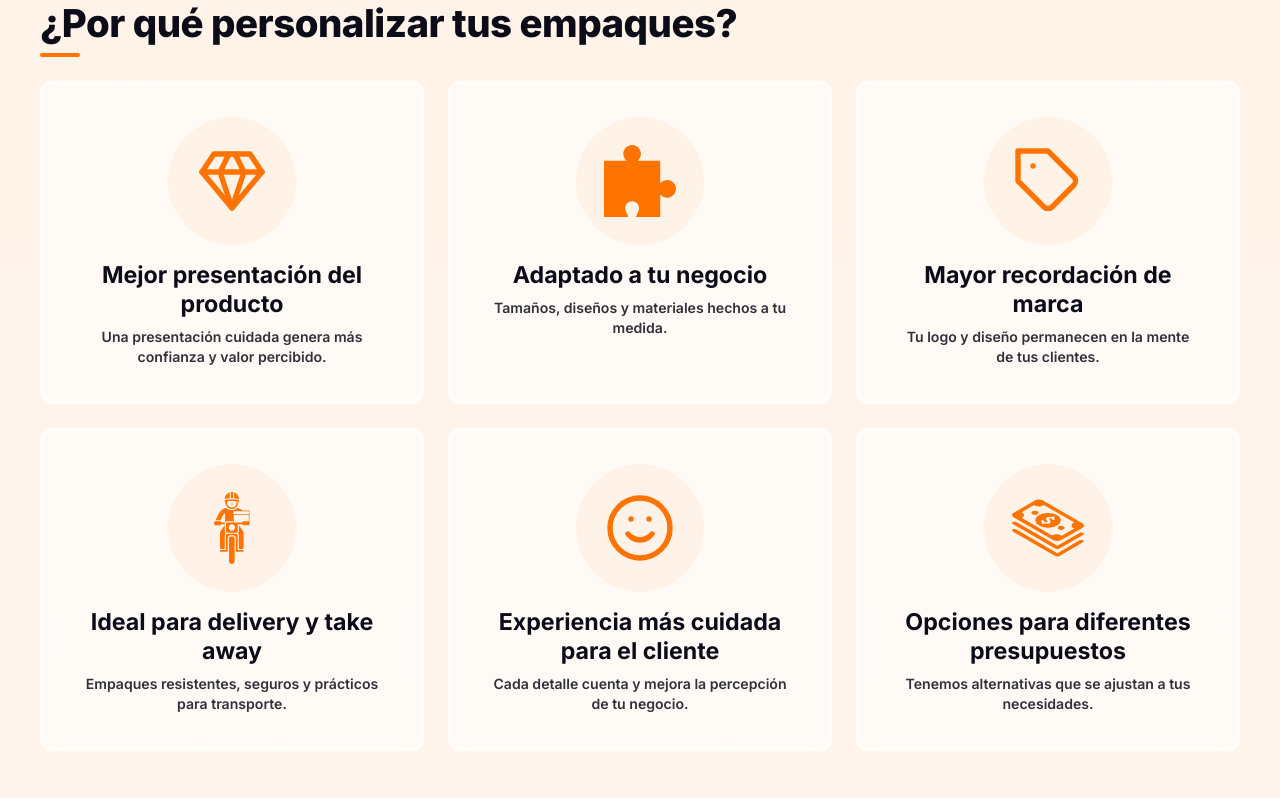
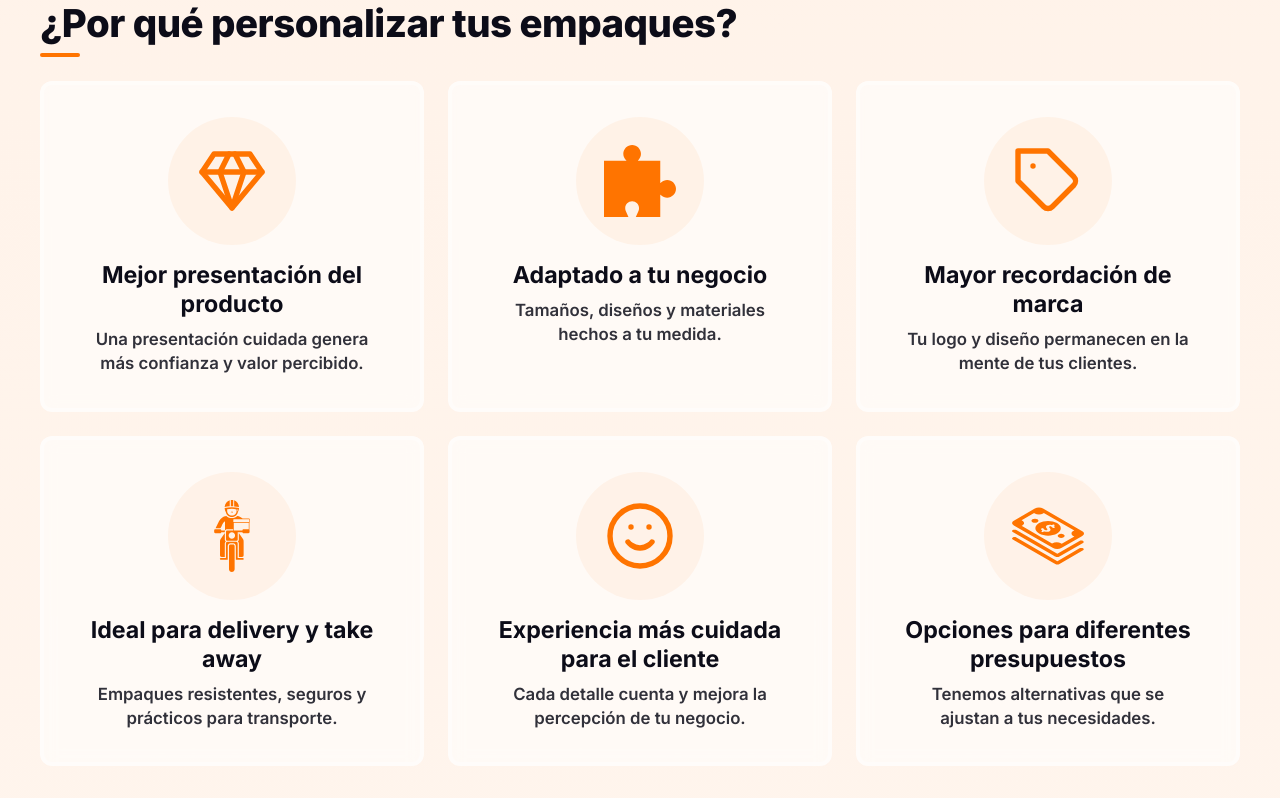
Before and after one commit to Madcz12/BarcaneGroup, a React (Vite) app: page / in a window 1280 px wide. Shown: the part 2901-3699 px from the top of the page. Built offline with nearby package versions, Linux system fonts and the light colour scheme.

Commit message:
fix: titles and description on BenefitsAlternating component adjusted

```diff
--- a/src/components/IndustriesAndWhy/BenefitsAlternating.css
+++ b/src/components/IndustriesAndWhy/BenefitsAlternating.css
@@ -141,7 +141,7 @@
     --mq-icon-size: 128px;
     --mq-svg-size: 72px;
     --mq-font-size: 1.45rem;
-    --mq-desc-size: 0.88rem;
+    --mq-desc-size: 1.05rem;
     grid-template-columns: repeat(3, 1fr);
     gap: 24px;
   }
```
